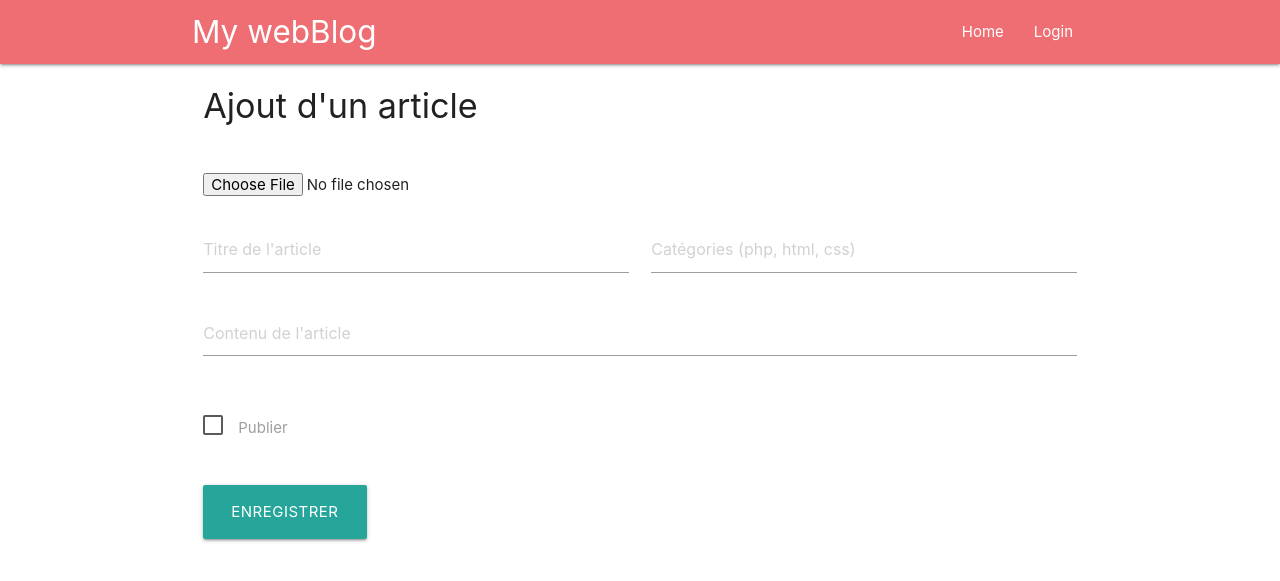
After one commit to philemongloblehi/webBlog, a Symfony app: template templates/blog/add.html.twig in a window 1280 px wide. The commit adds this page. Shown: the top 581 px of the page. Run offline with Twig, Linux system fonts and the light colour scheme; the template is opened without the code that fills it, so the values that code supplies are empty; some libraries are stand-ins or nearby versions.

Commit message:
Refactoring template article

```diff
--- a/templates/base.html.twig
+++ b/templates/base.html.twig
@@ -1,12 +1,36 @@
+{# templates/base.html.twig #}
 <!DOCTYPE html>
-<html>
-    <head>
-        <meta charset="UTF-8">
-        <title>{% block title %}Welcome!{% endblock %}</title>
-        {% block stylesheets %}{% endblock %}
-    </head>
-    <body>
-        {% block body %}{% endblock %}
-        {% block javascripts %}{% endblock %}
-    </body>
+<html lang="fr">
+<head>
+    <title>{% block title %}WebBlog{% endblock %}</title>
+    <meta charset="utf-8">
+    <meta name="viewport" content="width=device-width, initial-scale=1.0">
+
+    {% block stylesheets %}
+        <link rel="stylesheet" href="https://cdnjs.cloudflare.com/ajax/libs/materialize/1.0.0/css/materialize.min.css">
+{#        <link rel="stylesheet" type="text/css" href="{{ asset('assets/css/style.css') }}">#}
+    {% endblock %}
+</head>
+<body>
+<nav>
+    <div class="nav-wrapper">
+        <div class="container">
+            <a href="#" class="brand-logo">My webBlog</a>
+            <ul id="nav-mobile" class="right hide-on-med-and-down">
+                <li><a href="#">Home</a></li>
+                <li><a href="#">Login</a></li>
+            </ul>
+        </div>
+    </div>
+</nav>
+
+{% block content %}
+
+{% endblock %}
+
+{% block scripts %}
+    <script src="https://cdnjs.cloudflare.com/ajax/libs/jquery/3.4.0/jquery.min.js"></script>
+    <script src="https://cdnjs.cloudflare.com/ajax/libs/materialize/1.0.0/js/materialize.min.js"></script>
+{% endblock %}
+</body>
 </html>
--- /dev/null
+++ b/templates/blog/add.html.twig
@@ -0,0 +1,15 @@
+{# templates/blog/add.html.twig #}
+{% extends "base.html.twig" %}
+
+{% block title %}{{ parent() }} | Ajouter un article{% endblock %}
+
+{% block content %}
+    <div class="container">
+        <div class="row">
+            <div class="col s12 m12 l12">
+                <h4>Ajout d'un article</h4>
+            </div>
+        </div>
+        {% include "includes/article_form.html.twig" %}
+    </div>
+{% endblock %}
--- /dev/null
+++ b/templates/includes/article_form.html.twig
@@ -0,0 +1,26 @@
+{# templates/includes/article_form.html.twig #}
+<form class="row">
+    <div class="input-field col s12 m12 l12">
+        <input type="file" name="">
+    </div>
+    <div class="input-field col s12 m6 l6">
+        <input type="text" name="" placeholder="Titre de l'article">
+    </div>
+    <div class="input-field col s12 m6 l6">
+        <input type="text" name="" placeholder="Catégories (php, html, css)">
+    </div>
+    <div class="input-field col s12 m12 l12">
+        <textarea class="materialize-textarea" placeholder="Contenu de l'article"></textarea>
+    </div>
+    <div class="input-field col s12 m12 l12">
+        <p>
+            <label>
+                <input type="checkbox" class="filled-in" />
+                <span>Publier</span>
+            </label>
+        </p>
+    </div>
+    <div class="input-field col s12 m12 l12">
+        <input type="submit" name="" value="Enregistrer" class="btn btn-primary btn-large">
+    </div>
+</form>
```
Also changed, not shown: src/Controller/BlogController.php (+8 -4 lines), templates/blog/edit.html.twig (added, +15 -0 lines), templates/blog/index.html.twig (+60 -11 lines), templates/blog/show.html.twig (added, +50 -0 lines), public/assets/css/style.css (added).
